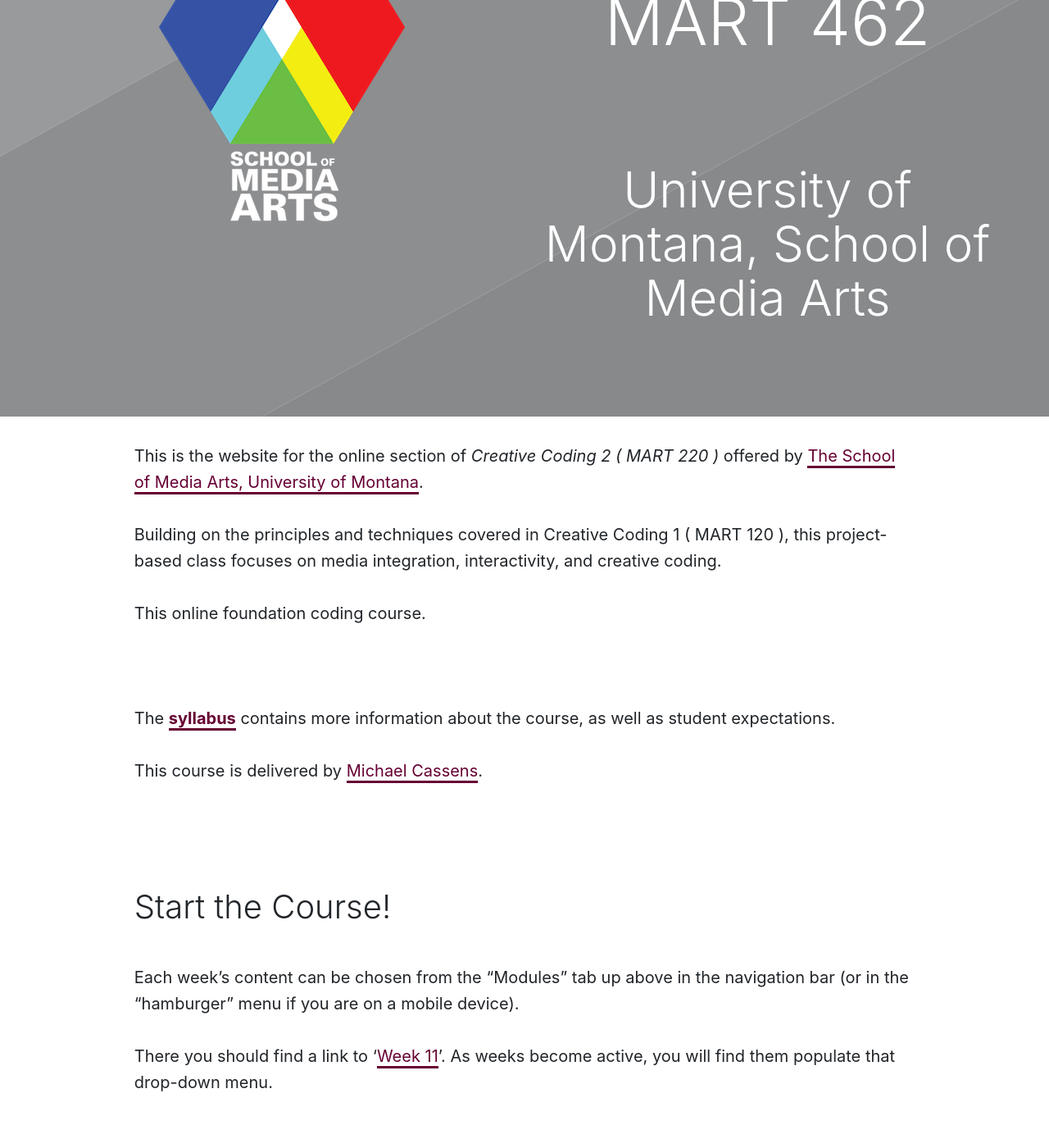
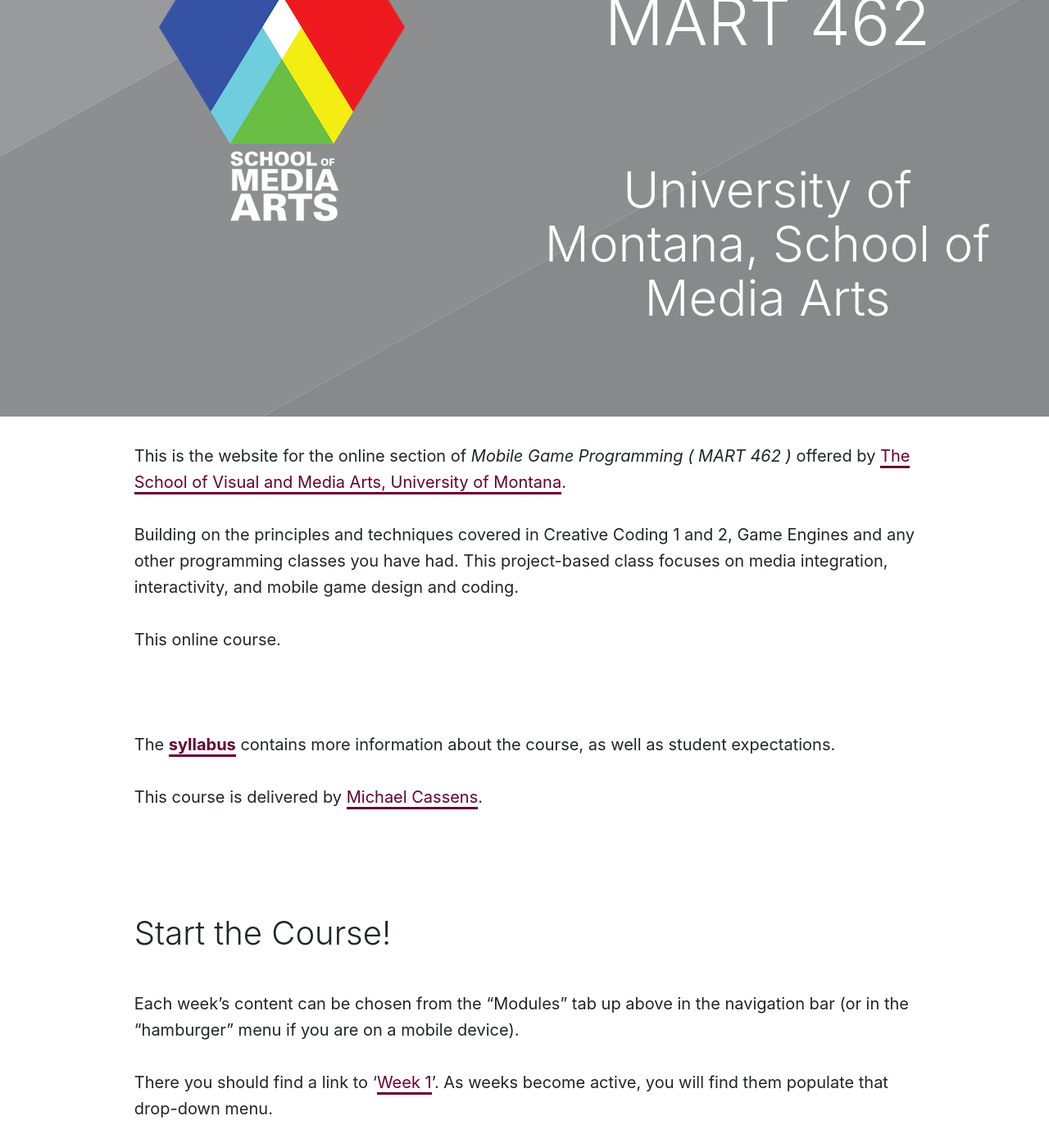
Before and after one commit to Montana-Media-Arts/462-MobileGaming-Spring2021, a Jekyll site: the page built from index.markdown, in a window 1280 px wide and 1400 px high, scrolled down 456 px. Shown: the whole window at 82% size. Built offline with Jekyll 4.4.1, drawn with Linux system fonts in a browser that asks for light colours; nearby versions of some CDN libraries; before the commit the page ends 1824 px from its top, so only the background shows below that.

Commit message:
Update index.markdown

```diff
--- a/index.markdown
+++ b/index.markdown
@@ -4,11 +4,11 @@ published: true
 ---
 
 
-This is the website for the online section of _Creative Coding 2 ( MART 220 )_ offered by [The School of Media Arts, University of Montana](http://www.umt.edu/mediaarts/).
+This is the website for the online section of _Mobile Game Programming ( MART 462 )_ offered by [The School of Visual and Media Arts, University of Montana](http://www.umt.edu/mediaarts/).
 
-Building on the principles and techniques covered in Creative Coding 1 ( MART 120 ), this project-based class focuses on media integration, interactivity, and creative coding.
+Building on the principles and techniques covered in Creative Coding 1 and 2, Game Engines and any other programming classes you have had. This project-based class focuses on media integration, interactivity, and mobile game design and coding.
 
-This online foundation coding course.
+This online course.
 
 <br />
 
@@ -23,6 +23,6 @@ This course is delivered by [Michael Cassens]({{ site.baseurl }}/instructors/ ).
 
 Each week's content can be chosen from the "Modules" tab up above in the navigation bar (or in the "hamburger" menu if you are on a mobile device).
 
-There you should find a link to '[Week 11]({{site.baseurl}}/modules/week-11/overview/)'. As weeks become active, you will find them populate that drop-down menu.
+There you should find a link to '[Week 1]({{site.baseurl}}/modules/week-1/welcome/)'. As weeks become active, you will find them populate that drop-down menu.
 
 <!-- <div class="embed-responsive embed-responsive-16by9"><iframe class="embed-responsive-item" src="https://www.youtube.com/embed/xE7-fWrOkaQ" frameborder="0" allowfullscreen></iframe></div> -->
```
